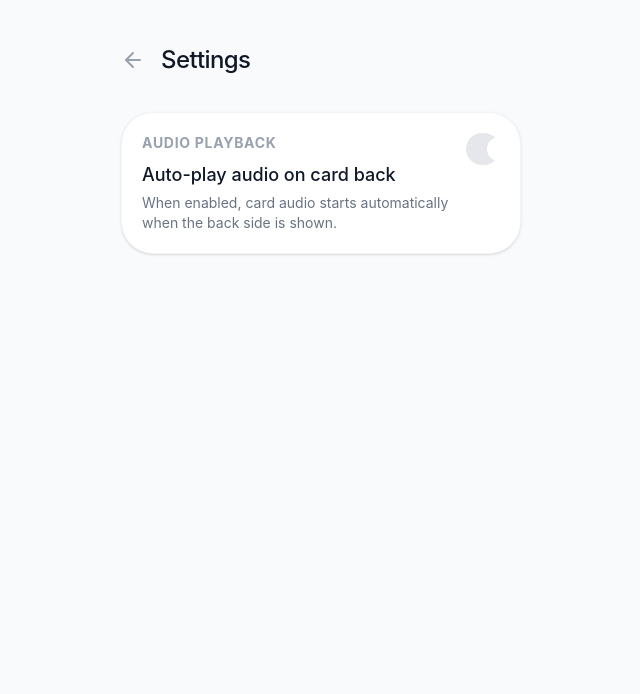
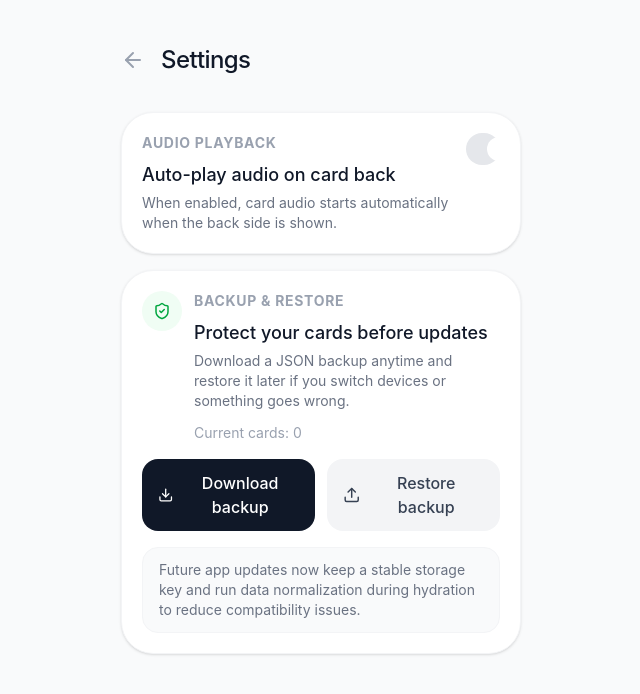
Before and after one commit to Josh-Temple/Engrave, a React (Vite) app: page / in a window 1280 px wide. Both pictures are taken after a click on the button 820 px from the left and 68 px from the top of the page. Shown: the top 694 px of the page, without its empty margins (319-959 px from the left). Built offline with nearby package versions, Linux system fonts and the light colour scheme.

Commit message:
Add persistence migration and backup tools

```diff
--- a/src/components/Settings.tsx
+++ b/src/components/Settings.tsx
@@ -1,10 +1,59 @@
-import { ArrowLeft } from 'lucide-react';
+import { useRef, useState } from 'react';
+import { ArrowLeft, Download, Upload, ShieldCheck } from 'lucide-react';
 import { View } from '../App';
-import { useStore } from '../store/useStore';
+import { BackupPayload, useStore } from '../store/useStore';
+
+const formatTimestamp = (date: Date) => {
+  const pad = (value: number) => String(value).padStart(2, '0');
+  return `${date.getFullYear()}-${pad(date.getMonth() + 1)}-${pad(date.getDate())}_${pad(date.getHours())}-${pad(date.getMinutes())}`;
+};
 
 export function Settings({ onNavigate }: { onNavigate: (v: View) => void }) {
   const autoPlayAudioOnBack = useStore((s) => s.settings.autoPlayAudioOnBack);
   const updateSettings = useStore((s) => s.updateSettings);
+  const itemsCount = useStore((s) => s.items.length);
+  const exportBackup = useStore((s) => s.exportBackup);
+  const importBackup = useStore((s) => s.importBackup);
+
+  const fileInputRef = useRef<HTMLInputElement | null>(null);
+  const [backupMessage, setBackupMessage] = useState('');
+  const [backupError, setBackupError] = useState('');
+
+  const handleExport = () => {
+    setBackupError('');
+
+    const payload = exportBackup();
+    const blob = new Blob([JSON.stringify(payload, null, 2)], { type: 'application/json' });
+    const url = URL.createObjectURL(blob);
+    const anchor = document.createElement('a');
+    anchor.href = url;
+    anchor.download = `zencards-backup-${formatTimestamp(new Date())}.json`;
+    anchor.click();
+    URL.revokeObjectURL(url);
+    setBackupMessage(`Backup downloaded with ${payload.app.items.length} card${payload.app.items.length === 1 ? '' : 's'}.`);
+  };
+
+  const handleImportClick = () => {
+    setBackupError('');
+    fileInputRef.current?.click();
+  };
+
+  const handleImportFile = async (file?: File) => {
+    if (!file) return;
+
+    setBackupMessage('');
+    setBackupError('');
+
+    try {
+      const text = await file.text();
+      const parsed = JSON.parse(text) as BackupPayload;
+      importBackup(parsed);
+      setBackupMessage(`Backup restored from ${file.name}.`);
+    } catch (error) {
+      console.error(error);
+      setBackupError('Failed to restore backup. Please choose a valid ZenCards backup JSON file.');
+    }
+  };
 
   return (
     <div className="max-w-md mx-auto min-h-screen bg-gray-50 p-6 pt-10">
@@ -15,6 +64,7 @@ export function Settings({ onNavigate }: { onNavigate: (v: View) => void }) {
         <h1 className="text-2xl font-medium tracking-tight text-gray-900">Settings</h1>
       </div>
 
+      <div className="space-y-4">
         <div className="bg-white rounded-[2rem] border border-gray-100 p-5 shadow-sm">
           <div className="flex items-start justify-between gap-4">
             <div>
@@ -40,6 +90,68 @@ export function Settings({ onNavigate }: { onNavigate: (v: View) => void }) {
             </button>
           </div>
         </div>
+
+        <div className="bg-white rounded-[2rem] border border-gray-100 p-5 shadow-sm space-y-4">
+          <div className="flex items-start gap-3">
+            <div className="w-10 h-10 rounded-full bg-green-50 text-green-600 flex items-center justify-center shrink-0">
+              <ShieldCheck size={18} />
+            </div>
+            <div>
+              <p className="text-sm font-bold uppercase tracking-wider text-gray-400 mb-2">Backup & Restore</p>
+              <h2 className="text-lg font-medium text-gray-900">Protect your cards before updates</h2>
+              <p className="text-sm text-gray-500 mt-1">
+                Download a JSON backup anytime and restore it later if you switch devices or something goes wrong.
+              </p>
+              <p className="text-sm text-gray-400 mt-3">Current cards: {itemsCount}</p>
+            </div>
+          </div>
+
+          <div className="grid grid-cols-1 sm:grid-cols-2 gap-3">
+            <button
+              type="button"
+              onClick={handleExport}
+              className="flex items-center justify-center gap-2 px-4 py-3 rounded-2xl bg-gray-900 text-white hover:bg-gray-800 transition-colors font-medium"
+            >
+              <Download size={18} />
+              Download backup
+            </button>
+            <button
+              type="button"
+              onClick={handleImportClick}
+              className="flex items-center justify-center gap-2 px-4 py-3 rounded-2xl bg-gray-100 text-gray-700 hover:bg-gray-200 transition-colors font-medium"
+            >
+              <Upload size={18} />
+              Restore backup
+            </button>
+            <input
+              ref={fileInputRef}
+              type="file"
+              accept="application/json,.json"
+              className="hidden"
+              onChange={(e) => {
+                void handleImportFile(e.target.files?.[0]);
+                e.target.value = '';
+              }}
+            />
+          </div>
+
+          <div className="rounded-2xl border border-gray-100 bg-gray-50 px-4 py-3 text-sm text-gray-500">
+            Future app updates now keep a stable storage key and run data normalization during hydration to reduce compatibility issues.
+          </div>
+
+          {backupMessage && (
+            <div className="rounded-2xl border border-green-100 bg-green-50 px-4 py-3 text-sm text-green-700">
+              {backupMessage}
+            </div>
+          )}
+
+          {backupError && (
+            <div className="rounded-2xl border border-red-100 bg-red-50 px-4 py-3 text-sm text-red-600">
+              {backupError}
+            </div>
+          )}
+        </div>
+      </div>
     </div>
   );
 }
--- a/src/store/useStore.ts
+++ b/src/store/useStore.ts
@@ -17,26 +17,126 @@ export interface MemoryItem {
   audioDataUrl?: string;
 }
 
+export interface AppSettings {
+  autoPlayAudioOnBack: boolean;
+}
+
+export interface BackupPayload {
+  exportedAt: string;
+  schemaVersion: number;
+  app: {
+    items: MemoryItem[];
+    settings: AppSettings;
+  };
+}
+
 interface AppState {
   items: MemoryItem[];
-  settings: {
-    autoPlayAudioOnBack: boolean;
-  };
+  settings: AppSettings;
   addItem: (source: string, segments: Segment[], audioDataUrl?: string) => void;
   deleteItem: (id: string) => void;
   updateItem: (id: string, updates: Partial<MemoryItem>) => void;
   reviewItem: (id: string, passed: boolean) => void;
   getDueItems: () => MemoryItem[];
-  updateSettings: (updates: Partial<AppState['settings']>) => void;
+  updateSettings: (updates: Partial<AppSettings>) => void;
+  exportBackup: () => BackupPayload;
+  importBackup: (payload: BackupPayload) => void;
 }
+
+const STORAGE_KEY = 'zencards-storage-v4';
+const STORAGE_VERSION = 1;
+
+const defaultSettings = (): AppSettings => ({
+  autoPlayAudioOnBack: false,
+});
+
+const normalizeSegment = (segment: unknown): Segment | null => {
+  if (!Array.isArray(segment) || typeof segment[0] !== 'string') return null;
+  if (segment.length > 1 && typeof segment[1] !== 'string') return null;
+  return [segment[0], typeof segment[1] === 'string' ? segment[1] : undefined];
+};
+
+const normalizeItem = (item: unknown): MemoryItem | null => {
+  if (!item || typeof item !== 'object') return null;
+
+  const candidate = item as Record<string, unknown>;
+  if (typeof candidate.id !== 'string') return null;
+  if (typeof candidate.source !== 'string') return null;
+  if (!Array.isArray(candidate.segments)) return null;
+
+  const segments = candidate.segments
+    .map((segment) => normalizeSegment(segment))
+    .filter((segment): segment is Segment => segment !== null);
+
+  if (segments.length !== candidate.segments.length) return null;
+
+  return {
+    id: candidate.id,
+    source: candidate.source,
+    segments,
+    level: typeof candidate.level === 'number' ? candidate.level : 0,
+    nextReviewDate: typeof candidate.nextReviewDate === 'number' ? candidate.nextReviewDate : Date.now(),
+    interval: typeof candidate.interval === 'number' ? candidate.interval : 0,
+    easeFactor: typeof candidate.easeFactor === 'number' ? candidate.easeFactor : 2.5,
+    repetitions: typeof candidate.repetitions === 'number' ? candidate.repetitions : 0,
+    createdAt: typeof candidate.createdAt === 'number' ? candidate.createdAt : Date.now(),
+    audioDataUrl: typeof candidate.audioDataUrl === 'string' ? candidate.audioDataUrl : undefined,
+  };
+};
+
+const normalizeSettings = (settings: unknown): AppSettings => {
+  if (!settings || typeof settings !== 'object') {
+    return defaultSettings();
+  }
+
+  const candidate = settings as Record<string, unknown>;
+  return {
+    autoPlayAudioOnBack:
+      typeof candidate.autoPlayAudioOnBack === 'boolean'
+        ? candidate.autoPlayAudioOnBack
+        : defaultSettings().autoPlayAudioOnBack,
+  };
+};
+
+const normalizeBackupPayload = (payload: unknown): BackupPayload => {
+  if (!payload || typeof payload !== 'object') {
+    throw new Error('Backup file is invalid.');
+  }
+
+  const candidate = payload as Record<string, unknown>;
+  const app = candidate.app;
+  if (!app || typeof app !== 'object') {
+    throw new Error('Backup file is missing app data.');
+  }
+
+  const appRecord = app as Record<string, unknown>;
+  const rawItems = Array.isArray(appRecord.items) ? appRecord.items : [];
+  const items = rawItems.map((item) => normalizeItem(item)).filter((item): item is MemoryItem => item !== null);
+
+  if (items.length !== rawItems.length) {
+    throw new Error('Backup file contains invalid items.');
+  }
+
+  const schemaVersion =
+    typeof candidate.schemaVersion === 'number' && Number.isFinite(candidate.schemaVersion)
+      ? candidate.schemaVersion
+      : STORAGE_VERSION;
+
+  return {
+    exportedAt: typeof candidate.exportedAt === 'string' ? candidate.exportedAt : new Date().toISOString(),
+    schemaVersion,
+    app: {
+      items,
+      settings: normalizeSettings(appRecord.settings),
+    },
+  };
+};
 
 export const useStore = create<AppState>()(
   persist(
     (set, get) => ({
       items: [],
-      settings: {
-        autoPlayAudioOnBack: false,
-      },
+      settings: defaultSettings(),
 
       addItem: (source, segments, audioDataUrl) => {
         const newItem: MemoryItem = {
@@ -107,7 +207,39 @@ export const useStore = create<AppState>()(
         const today = startOfDay(new Date()).getTime();
         return items.filter((i) => isBefore(i.nextReviewDate, addDays(today, 1)));
       },
+
+      exportBackup: () => ({
+        exportedAt: new Date().toISOString(),
+        schemaVersion: STORAGE_VERSION,
+        app: {
+          items: get().items,
+          settings: get().settings,
+        },
+      }),
+
+      importBackup: (payload) => {
+        const normalized = normalizeBackupPayload(payload);
+        set({
+          items: normalized.app.items,
+          settings: normalized.app.settings,
+        });
+      },
     }),
-    { name: 'zencards-storage-v4' } // new storage key to avoid conflicts
+    {
+      name: STORAGE_KEY,
+      version: STORAGE_VERSION,
+      partialize: (state) => ({
+        items: state.items,
+        settings: state.settings,
+      }),
+      migrate: (persistedState) => {
+        const candidate = persistedState as Record<string, unknown> | undefined;
+        const rawItems = Array.isArray(candidate?.items) ? candidate.items : [];
+        return {
+          items: rawItems.map((item) => normalizeItem(item)).filter((item): item is MemoryItem => item !== null),
+          settings: normalizeSettings(candidate?.settings),
+        };
+      },
+    }
   )
 );
```
Also changed, not shown: 2 other files (tests, documents, lock files or other folders). Lines whose indentation alone changed are shown as unchanged.
